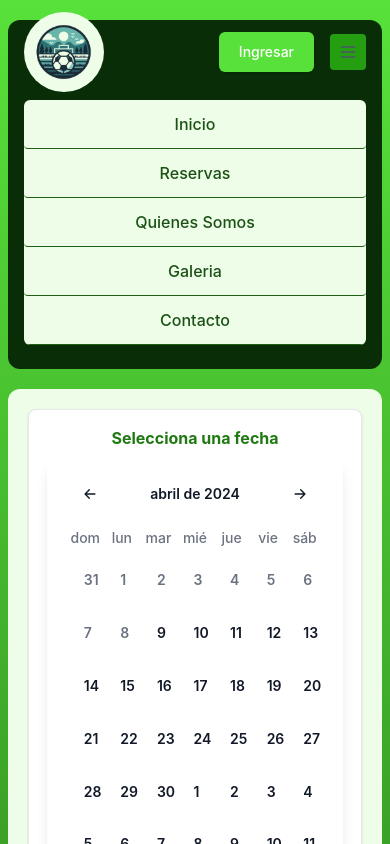
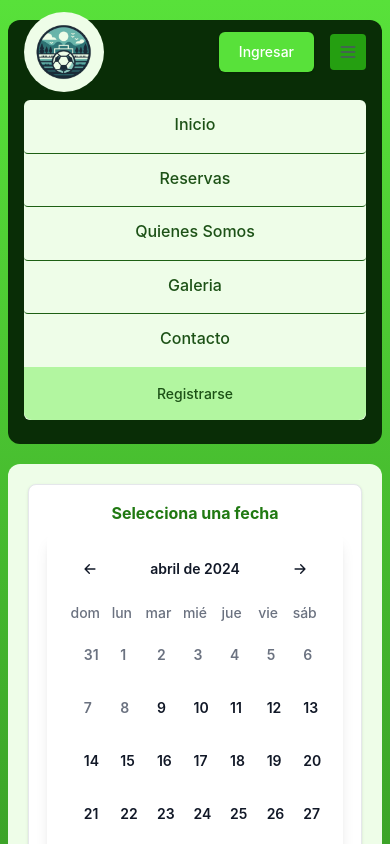
Before and after one commit to Gadd88/futbol-arena-front, a React (Vite) app: page /reservas in a window 390 px wide. Both pictures are taken after a click on the button 348 px from the left and 52 px from the top of the page. Shown: the top 844 px of the page. Built offline with nearby package versions, Linux system fonts and the light colour scheme; no server answers.

Commit message:
fix: arreglado package-lock.json y estilos de nav

```diff
--- a/src/components/header/Header.jsx
+++ b/src/components/header/Header.jsx
@@ -119,9 +119,9 @@ export const Header = () => {
         <div
           className={`${
             isActive ? "flex" : "hidden"
-          } itesm-center justify-center w-full h-fit bg-arena-green-50 rounded-md mt-4 md:hidden transition-all overflow-hidden`}
+          } items-start justify-center w-full h-80 bg-arena-green-50 rounded-md space-y-4 mt-4 md:hidden transition-all `}
         >
-          <div className=" flex flex-col items-center justify-around w-full">
+          <div className=" flex flex-col items-center justify-around w-full h-full overflow-hidden">
             <Link
               to="/"
               className="px-4 h-full leading-[3rem] text-arena-green-900 rounded border-b-[1px] border-b-arena-green-800 w-full"
@@ -148,10 +148,29 @@ export const Header = () => {
             </Link>
             <Link
               to="/contacto"
-              className="px-4 h-full leading-[3rem] text-arena-green-900 rounded border-b-[1px] border-b-arena-green-800 w-full"
+              className="px-4 h-full leading-[3rem] text-arena-green-900 rounded w-full"
             >
               Contacto
             </Link>
+            <div className="flex items-center gap-4 justify-center w-full h-full overflow-hidden">
+              {
+                usuario.email
+                ? <div className="flex place-content-center place-items-center w-full h-full overflow-hidden">
+                    <Link to='/micuenta' className="rounded-none bg-arena-green-400 py-3 text-sm font-medium text-white shadow w-1/2 h-full flex items-center justify-center">
+                      Mi Cuenta
+                    </Link>
+                    <button className="bg-black text-white rounded-none w-1/2 h-full py-3" onClick={cerrarSesion}>
+                      Cerrar Sesión
+                    </button>
+                  </div>
+                :  <Link
+                      className="rounded-none bg-arena-green-200 px-5 py-2.5 text-sm font-medium text-arena-green-900 w-full h-full flex justify-center items-center rounded-b-lg"
+                      to="/registro"
+                    >
+                      Registrarse
+                    </Link>
+              }
+            </div>
           </div>
         </div>
       </div>
--- a/src/components/timeSelector/TurnSelector.jsx
+++ b/src/components/timeSelector/TurnSelector.jsx
@@ -20,7 +20,7 @@ export const TurnSelector = () => {
               </p>
               {
                 !horario.disponible &&
-              <div className="absolute -rotate-[30deg] bg-arena-green-300 p-2 bottom-5 w-28 flex justify-center items-center">Reservado</div>
+              <div className="absolute -rotate-[30deg] bg-arena-green-300/80 backdrop-blur-sm p-2 bottom-5 w-40 md:w-28 flex justify-center items-center">Reservado</div>
               }
             </div>
           ))
```
Also changed, not shown: 1 other file (tests, documents, lock files or other folders).
